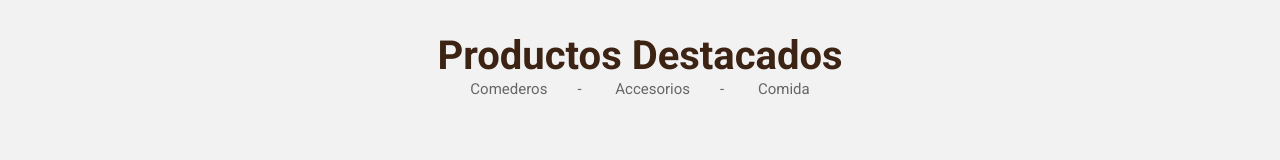
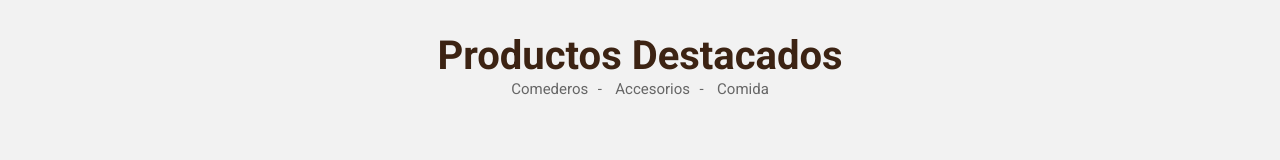
Before and after one commit to Kennett1519/Front-Cat-Dog, a plain HTML site: page index.html in a window 1280 px wide. Shown: the part 194-354 px from the top of the page. Drawn offline with Linux system fonts and the light colour scheme.

Commit message:
Add files via upload

```diff
--- a/css/styles.css
+++ b/css/styles.css
@@ -117,7 +117,7 @@ main{
 .productos span a, .productos span{
     color: #666666;
     font-size: 15px;
-    padding: 10px;
+    padding: .2rem;
 }
 
 .productos span a:hover{
```
